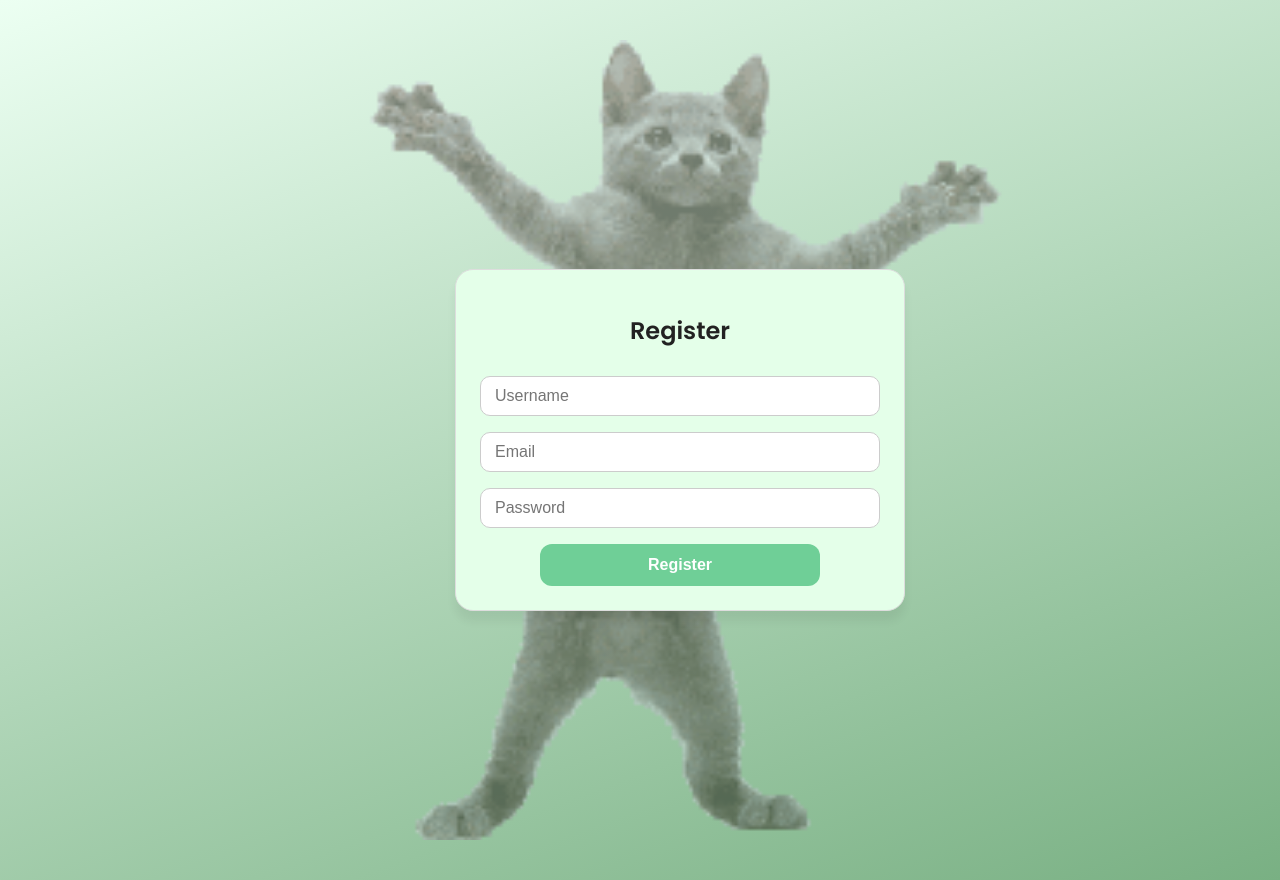
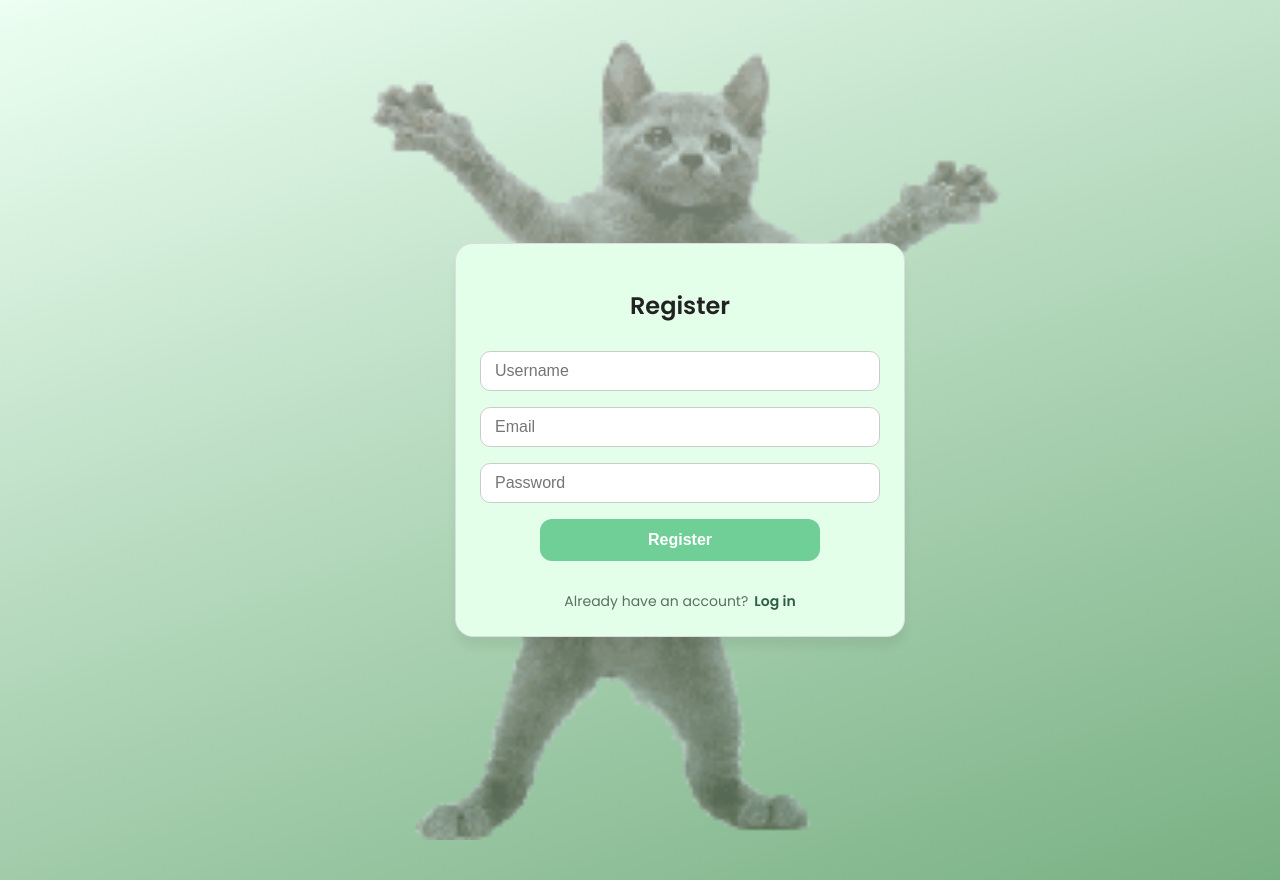
Before and after one commit to Bager02/Mixagram, a React (Vite) app in the folder frontend/: page /register in a window 1280 px wide. Shown: the top 880 px of the page. Built offline with nearby package versions, Linux system fonts and the light colour scheme; no server answers.

Commit message:
Routing on login/register pages + error persisting between them fixed

```diff
--- a/frontend/src/components/LoginForm.jsx
+++ b/frontend/src/components/LoginForm.jsx
@@ -1,6 +1,7 @@
 import Input from "./Input.jsx";
-import { useState } from "react";
+import { useState, useEffect } from "react";
 import { useAuth } from "../contexts/AuthContext.jsx";
+import { Link } from "react-router-dom";
 
 const fields = [
     { name: "username", type: "text", placeholder: "Username" },
@@ -8,16 +9,21 @@ const fields = [
 ];
 
 function LoginForm({ onSuccess }) {
-    const { loginFormData, handleChangeLogin, handleSubmitLogin, loading, error } = useAuth();
+    const { loginFormData, handleChangeLogin, handleSubmitLogin, clearAuthError, loading, error } = useAuth();
     const [success, setSuccess] = useState(false);
+
+    useEffect(() => {
+        clearAuthError();
+    }, []);
 
     const onSubmit = async (e) => {
         try {
             const loggedInUser = await handleSubmitLogin(e);
 
-            if (loggedInUser)
+            if (loggedInUser) {
                 setSuccess(true);
                 onSuccess?.();
+            }
         } catch (err) {
             console.error(err);
         }
@@ -46,6 +52,12 @@ function LoginForm({ onSuccess }) {
             <button type="submit" disabled={loading}>
                 {loading ? "Logging in..." : "Login"}
             </button>
+            <div className="auth-redirect">
+                <span>Don’t have an account?</span>
+                <Link to="/register" className="auth-link">
+                    Sign up
+                </Link>
+            </div>
         </form>
     );
 }
--- a/frontend/src/components/RegisterForm.jsx
+++ b/frontend/src/components/RegisterForm.jsx
@@ -1,8 +1,8 @@
 import Input from "./Input.jsx";
 import "../css/RegisterLoginForm.css";
-import { useState } from "react";
+import { useState, useEffect } from "react";
 import { useAuth } from "../contexts/AuthContext.jsx";
-import { useNavigate } from 'react-router-dom';
+import { useNavigate, Link } from 'react-router-dom';
 
 const fields = [
     { name: "username", type: "text", placeholder: "Username" },
@@ -11,9 +11,13 @@ const fields = [
 ];
 
 function RegisterForm() {
-    const { registerFormData, handleChangeRegister, handleSubmitRegister, loading, error } = useAuth();
+    const { registerFormData, handleChangeRegister, handleSubmitRegister, clearAuthError, loading, error } = useAuth();
     const [success, setSuccess] = useState(false);
     const navigate = useNavigate();
+
+    useEffect(() => {
+        clearAuthError();
+    }, []);
 
     const onSubmit = async (e) => {
         try {
@@ -52,6 +56,12 @@ function RegisterForm() {
             <button type="submit" disabled={loading}>
                 {loading ? "Registering..." : "Register"}
             </button>
+            <div className="auth-redirect">
+                <span>Already have an account?</span>
+                <Link to="/login" className="auth-link">
+                    Log in
+                </Link>
+            </div>
         </form>
     );
 }
--- a/frontend/src/contexts/AuthContext.jsx
+++ b/frontend/src/contexts/AuthContext.jsx
@@ -23,6 +23,10 @@ export function AuthProvider({ children }) {
     const [userPosts, setUserPosts] = useState([]);
     const location = useLocation();
     const publicRoutes = ["/login", "/register"];
+
+    const clearAuthError = () => {
+        setError(null);
+    };
 
     useEffect(() => {
         const fetchUser = async () => {
@@ -138,6 +142,7 @@ export function AuthProvider({ children }) {
                 handleSubmitLogin,
                 handleChangeLogin,
                 handleLogout,
+                clearAuthError,
                 userPosts,
                 user,
                 loading,
--- a/frontend/src/css/RegisterLoginForm.css
+++ b/frontend/src/css/RegisterLoginForm.css
@@ -79,3 +79,21 @@ button:hover {
     box-sizing: border-box;
     text-align: center
 }
+
+.auth-redirect {
+    margin-top: 14px;
+    font-size: 14px;
+    text-align: center;
+    color: #5b6f63;
+}
+
+.auth-link {
+    margin-left: 6px;
+    color: #2f5d46;
+    font-weight: 600;
+    text-decoration: none;
+}
+
+.auth-link:hover {
+    text-decoration: underline;
+}
```
